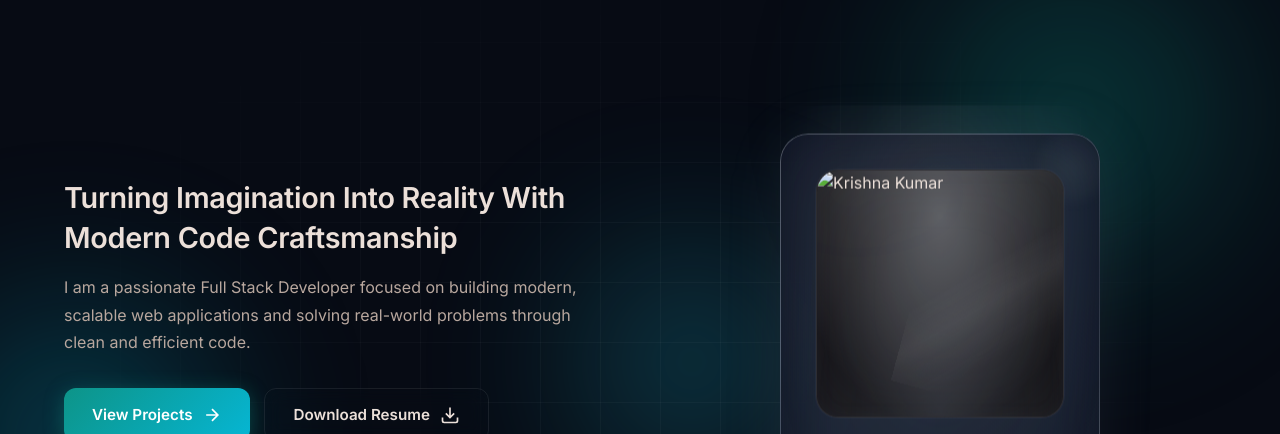
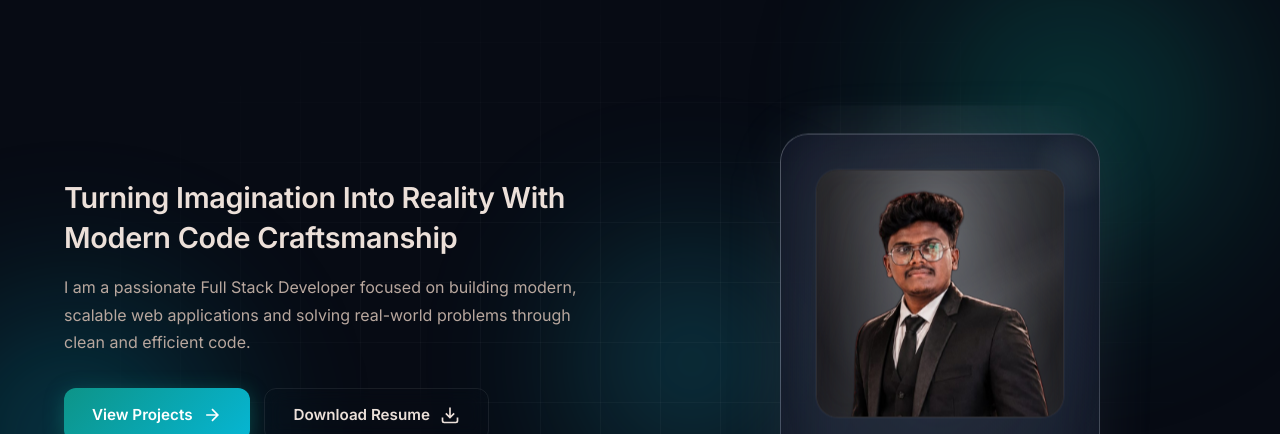
Before and after one commit to krishnakumar0301/my-portfolio, a plain HTML site: page index.html in a window 1280 px wide. Shown: the part 78-512 px from the top of the page. Drawn offline with Linux system fonts and the light colour scheme.

Commit message:
Update index.html
latest changes

```diff
--- a/index.html
+++ b/index.html
@@ -88,7 +88,7 @@
           <div class="profile-image">
             <div class="profile-avatar">
               <div class="profile-glow-ring"></div>
-              <img src="images/profile.png" alt="Krishna Kumar" class="profile-img">
+              <img src="profile.png" alt="Krishna Kumar" class="profile-img">
             </div>
           </div>
           <div class="profile-info">
```
